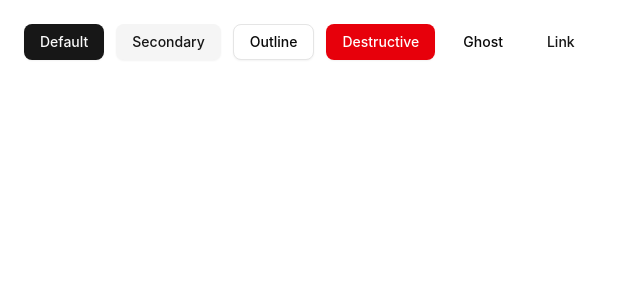
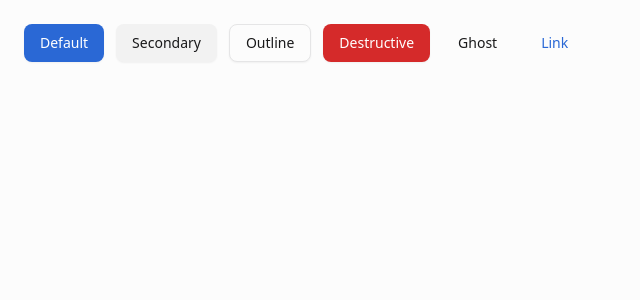
Before and after one commit to ssu-student-union/passu-ui, a React (Vite) app: page / in a window 1280 px wide. Shown: the top 300 px of the page, without its empty margins (0-640 px from the left). Built offline with nearby package versions, Linux system fonts and the light colour scheme.

Commit message:
feat: 원자적 디자인 토큰 정의

```diff
--- a/src/components/button.tsx
+++ b/src/components/button.tsx
@@ -4,7 +4,7 @@ import { tv, type VariantProps } from "tailwind-variants";
 import { cn } from "@/utils/cn";
 
 export const buttonVariants = tv({
-  base: "inline-flex shrink-0 items-center justify-center gap-2 whitespace-nowrap rounded-md text-sm font-medium outline-none transition-all disabled:pointer-events-none disabled:opacity-50 [&_svg]:pointer-events-none [&_svg:not([class*='size-'])]:size-4 focus-visible:border-ring focus-visible:ring-[3px] focus-visible:ring-ring/50 aria-invalid:border-destructive aria-invalid:ring-destructive/20",
+  base: "inline-flex shrink-0 items-center justify-center gap-2 whitespace-nowrap rounded-md font-medium text-sm outline-none transition-all focus-visible:border-ring focus-visible:ring-[3px] focus-visible:ring-ring/50 disabled:pointer-events-none disabled:opacity-50 aria-invalid:border-destructive aria-invalid:ring-destructive/20 [&_svg:not([class*='size-'])]:size-4 [&_svg]:pointer-events-none",
   variants: {
     variant: {
       default: "bg-primary text-primary-foreground shadow-xs hover:bg-primary/90",
--- a/styles/theme.css
+++ b/styles/theme.css
@@ -1,110 +1,313 @@
 @custom-variant dark (&:is(.dark *));
 
-@theme inline {
-  --color-background: var(--background);
-  --color-foreground: var(--foreground);
-  --color-sidebar-ring: var(--sidebar-ring);
-  --color-sidebar-border: var(--sidebar-border);
-  --color-sidebar-accent-foreground: var(--sidebar-accent-foreground);
-  --color-sidebar-accent: var(--sidebar-accent);
-  --color-sidebar-primary-foreground: var(--sidebar-primary-foreground);
-  --color-sidebar-primary: var(--sidebar-primary);
-  --color-sidebar-foreground: var(--sidebar-foreground);
-  --color-sidebar: var(--sidebar);
-  --color-chart-5: var(--chart-5);
-  --color-chart-4: var(--chart-4);
-  --color-chart-3: var(--chart-3);
-  --color-chart-2: var(--chart-2);
-  --color-chart-1: var(--chart-1);
-  --color-ring: var(--ring);
-  --color-input: var(--input);
-  --color-border: var(--border);
-  --color-destructive: var(--destructive);
-  --color-accent-foreground: var(--accent-foreground);
-  --color-accent: var(--accent);
-  --color-muted-foreground: var(--muted-foreground);
-  --color-muted: var(--muted);
-  --color-secondary-foreground: var(--secondary-foreground);
-  --color-secondary: var(--secondary);
-  --color-primary-foreground: var(--primary-foreground);
-  --color-primary: var(--primary);
-  --color-popover-foreground: var(--popover-foreground);
-  --color-popover: var(--popover);
-  --color-card-foreground: var(--card-foreground);
-  --color-card: var(--card);
-  --radius-sm: calc(var(--radius) - 4px);
-  --radius-md: calc(var(--radius) - 2px);
-  --radius-lg: var(--radius);
-  --radius-xl: calc(var(--radius) + 4px);
+@theme {
+  /* ---------------------------------------------------------------- */
+  /* Color
+  /* ---------------------------------------------------------------- */
+  --color-base-black: #121212;
+  --color-base-white: #fcfcfc;
+
+  /* Color / Primary scale */
+  --color-primary-25: #f2f6fd;
+  --color-primary-50: #eaf0fb;
+  --color-primary-100: #d4e1f7;
+  --color-primary-200: #aac3ee;
+  --color-primary-300: #7fa4e6;
+  --color-primary-400: #5586dd;
+  --color-primary-500: #2a68d5;
+  --color-primary-600: #2253aa;
+  --color-primary-700: #193e80;
+  --color-primary-800: #112a55;
+  --color-primary-900: #08152b;
+
+  /* Color / Gray scale */
+  --color-gray-25: #f7f7f7;
+  --color-gray-50: #f2f2f2;
+  --color-gray-100: #e5e5e6;
+  --color-gray-200: #cbcbcd;
+  --color-gray-300: #b0b0b5;
+  --color-gray-400: #96969c;
+  --color-gray-500: #7c7c83;
+  --color-gray-600: #636369;
+  --color-gray-700: #4a4a4f;
+  --color-gray-800: #313135;
+  --color-gray-900: #19191a;
+
+  /* Color / Red scale */
+  --color-red-25: #fdf2f2;
+  --color-red-50: #fbeaea;
+  --color-red-100: #f7d4d4;
+  --color-red-200: #eeaaaa;
+  --color-red-300: #e67f7f;
+  --color-red-400: #dd5555;
+  --color-red-500: #d52a2a;
+  --color-red-600: #aa2222;
+  --color-red-700: #801919;
+  --color-red-800: #551111;
+  --color-red-900: #2b0808;
+
+  /* Color / Yellow scale */
+  --color-yellow-25: #fffaf0;
+  --color-yellow-50: #fff7e5;
+  --color-yellow-100: #ffefcc;
+  --color-yellow-200: #ffdf99;
+  --color-yellow-300: #ffcf66;
+  --color-yellow-400: #ffbe33;
+  --color-yellow-500: #ffae00;
+  --color-yellow-600: #cc8b00;
+  --color-yellow-700: #996900;
+  --color-yellow-800: #664600;
+  --color-yellow-900: #332300;
+
+  /* Color / Green scale */
+  --color-green-25: #f5fbf4;
+  --color-green-50: #eef8ed;
+  --color-green-100: #dcf0db;
+  --color-green-200: #b9e1b7;
+  --color-green-300: #97d392;
+  --color-green-400: #74c46e;
+  --color-green-500: #51b54a;
+  --color-green-600: #41913b;
+  --color-green-700: #316d2c;
+  --color-green-800: #20481e;
+  --color-green-900: #10240f;
+
+  /* Color / White alpha */
+  --color-white-alpha-5: #ffffff0d;
+  --color-white-alpha-8: #ffffff14;
+  --color-white-alpha-12: #ffffff1f;
+  --color-white-alpha-16: #ffffff29;
+  --color-white-alpha-24: #ffffff3d;
+  --color-white-alpha-36: #ffffff5c;
+  --color-white-alpha-50: #ffffff80;
+  --color-white-alpha-70: #ffffffb2;
+  --color-white-alpha-85: #ffffffd9;
+  --color-white-alpha-100: #ffffff;
+
+  /* Color / Black alpha */
+  --color-black-alpha-5: #0000000d;
+  --color-black-alpha-8: #00000014;
+  --color-black-alpha-12: #0000001f;
+  --color-black-alpha-16: #00000029;
+  --color-black-alpha-24: #0000003d;
+  --color-black-alpha-36: #0000005c;
+  --color-black-alpha-50: #00000080;
+  --color-black-alpha-70: #000000b2;
+  --color-black-alpha-85: #000000d9;
+  --color-black-alpha-100: #000000;
+
+  /* ---------------------------------------------------------------- */
+  /* Radius
+  /* ---------------------------------------------------------------- */
+  --radius-4: 0.25rem;
+  --radius-8: 0.5rem;
+  --radius-12: 0.75rem;
+  --radius-16: 1rem;
+  --radius-sm: var(--radius-4);
+  --radius-md: var(--radius-8);
+  --radius-lg: var(--radius-12);
+  --radius-xl: var(--radius-16);
+
+  /* ---------------------------------------------------------------- */
+  /* Shadow
+  /* ---------------------------------------------------------------- */
+  --shadow-ambient-weak: 0 0 1rem 0 var(--elevation-weak);
+  --shadow-ambient-regular: 0 0 2rem 0 var(--elevation-regular);
+  --shadow-ambient-strong: 0 0 4rem 0 var(--elevation-strong);
+  --shadow-key-weak: 0 0.5rem 2rem 0 var(--elevation-weak);
+  --shadow-key-regular: 0 0.5rem 2.5rem 0 var(--elevation-regular);
+
+  /* ---------------------------------------------------------------- */
+  /* Font family
+  /* ---------------------------------------------------------------- */
+  --font-sans: "Pretendard", ui-sans-serif, system-ui, -apple-system, "Malgun Gothic", sans-serif;
+
+  /* ---------------------------------------------------------------- */
+  /* Typography
+  /* ---------------------------------------------------------------- */
+  --text-display1-36: 2.25rem;
+  --text-display1-36--line-height: 1.3;
+  --text-display1-36--letter-spacing: -0.02em;
+  --text-display1-36--font-weight: 700;
+
+  --text-display2-32: 2rem;
+  --text-display2-32--line-height: 1.3;
+  --text-display2-32--letter-spacing: -0.02em;
+  --text-display2-32--font-weight: 600;
+
+  --text-title1-28: 1.75rem;
+  --text-title1-28--line-height: 1.3;
+  --text-title1-28--letter-spacing: -0.02em;
+  --text-title1-28--font-weight: 600;
+
+  --text-title2-24: 1.5rem;
+  --text-title2-24--line-height: 1.3;
+  --text-title2-24--letter-spacing: -0.02em;
+  --text-title2-24--font-weight: 600;
+
+  --text-title3-20: 1.25rem;
+  --text-title3-20--line-height: 1.3;
+  --text-title3-20--letter-spacing: -0.02em;
+  --text-title3-20--font-weight: 600;
+
+  --text-title4-20: 1.25rem;
+  --text-title4-20--line-height: 1.3;
+  --text-title4-20--letter-spacing: -0.02em;
+  --text-title4-20--font-weight: 500;
+
+  --text-body1-16: 1rem;
+  --text-body1-16--line-height: 1.4;
+  --text-body1-16--letter-spacing: -0.02em;
+  --text-body1-16--font-weight: 600;
+
+  --text-body2-16: 1rem;
+  --text-body2-16--line-height: 1.4;
+  --text-body2-16--letter-spacing: -0.02em;
+  --text-body2-16--font-weight: 500;
+
+  --text-body3-15: 0.9375rem;
+  --text-body3-15--line-height: 1.4;
+  --text-body3-15--letter-spacing: -0.02em;
+  --text-body3-15--font-weight: 500;
+
+  --text-body4-14: 0.875rem;
+  --text-body4-14--line-height: 1.4;
+  --text-body4-14--letter-spacing: -0.02em;
+  --text-body4-14--font-weight: 600;
+
+  --text-body5-14: 0.875rem;
+  --text-body5-14--line-height: 1.4;
+  --text-body5-14--letter-spacing: -0.02em;
+  --text-body5-14--font-weight: 500;
+
+  --text-caption1-12: 0.75rem;
+  --text-caption1-12--line-height: 1.3;
+  --text-caption1-12--letter-spacing: -0.02em;
+  --text-caption1-12--font-weight: 500;
+
+  --text-caption2-12: 0.75rem;
+  --text-caption2-12--line-height: 1.3;
+  --text-caption2-12--letter-spacing: -0.02em;
+  --text-caption2-12--font-weight: 400;
 }
 
-:root {
-  --radius: 0.625rem;
-  --background: oklch(1 0 0);
-  --foreground: oklch(0.145 0 0);
-  --card: oklch(1 0 0);
-  --card-foreground: oklch(0.145 0 0);
-  --popover: oklch(1 0 0);
-  --popover-foreground: oklch(0.145 0 0);
-  --primary: oklch(0.205 0 0);
-  --primary-foreground: oklch(0.985 0 0);
-  --secondary: oklch(0.97 0 0);
-  --secondary-foreground: oklch(0.205 0 0);
-  --muted: oklch(0.97 0 0);
-  --muted-foreground: oklch(0.556 0 0);
-  --accent: oklch(0.97 0 0);
-  --accent-foreground: oklch(0.205 0 0);
-  --destructive: oklch(0.577 0.245 27.325);
-  --border: oklch(0.922 0 0);
-  --input: oklch(0.922 0 0);
-  --ring: oklch(0.708 0 0);
-  --chart-1: oklch(0.646 0.222 41.116);
-  --chart-2: oklch(0.6 0.118 184.704);
-  --chart-3: oklch(0.398 0.07 227.392);
-  --chart-4: oklch(0.828 0.189 84.429);
-  --chart-5: oklch(0.769 0.188 70.08);
-  --sidebar: oklch(0.985 0 0);
-  --sidebar-foreground: oklch(0.145 0 0);
-  --sidebar-primary: oklch(0.205 0 0);
-  --sidebar-primary-foreground: oklch(0.985 0 0);
-  --sidebar-accent: oklch(0.97 0 0);
-  --sidebar-accent-foreground: oklch(0.205 0 0);
-  --sidebar-border: oklch(0.922 0 0);
-  --sidebar-ring: oklch(0.708 0 0);
+/* ---------------------------------------------------------------- */
+/* Spacing
+/* ---------------------------------------------------------------- */
+@theme {
+  --spacing-*: initial;
+  --spacing-0\.5: 0.125rem;
+  --spacing-1: 0.25rem;
+  --spacing-2: 0.5rem;
+  --spacing-3: 0.75rem;
+  --spacing-4: 1rem;
+  --spacing-5: 1.25rem;
+  --spacing-6: 1.5rem;
+  --spacing-8: 2rem;
+  --spacing-10: 2.5rem;
+  --spacing-12: 3rem;
+  --spacing-16: 4rem;
+  --spacing-20: 5rem;
 }
 
-.dark {
-  --background: oklch(0.145 0 0);
-  --foreground: oklch(0.985 0 0);
-  --card: oklch(0.205 0 0);
-  --card-foreground: oklch(0.985 0 0);
-  --popover: oklch(0.205 0 0);
-  --popover-foreground: oklch(0.985 0 0);
-  --primary: oklch(0.922 0 0);
-  --primary-foreground: oklch(0.205 0 0);
-  --secondary: oklch(0.269 0 0);
-  --secondary-foreground: oklch(0.985 0 0);
-  --muted: oklch(0.269 0 0);
-  --muted-foreground: oklch(0.708 0 0);
-  --accent: oklch(0.269 0 0);
-  --accent-foreground: oklch(0.985 0 0);
-  --destructive: oklch(0.704 0.191 22.216);
-  --border: oklch(1 0 0 / 10%);
-  --input: oklch(1 0 0 / 15%);
-  --ring: oklch(0.556 0 0);
-  --chart-1: oklch(0.488 0.243 264.376);
-  --chart-2: oklch(0.696 0.17 162.48);
-  --chart-3: oklch(0.769 0.188 70.08);
-  --chart-4: oklch(0.627 0.265 303.9);
-  --chart-5: oklch(0.645 0.246 16.439);
-  --sidebar: oklch(0.205 0 0);
-  --sidebar-foreground: oklch(0.985 0 0);
-  --sidebar-primary: oklch(0.488 0.243 264.376);
-  --sidebar-primary-foreground: oklch(0.985 0 0);
-  --sidebar-accent: oklch(0.269 0 0);
-  --sidebar-accent-foreground: oklch(0.985 0 0);
-  --sidebar-border: oklch(1 0 0 / 10%);
-  --sidebar-ring: oklch(0.556 0 0);
+/*
+ * Color / Semantic tokens
+ */
+:root {
+  --fg-default: var(--color-gray-900);
+  --fg-alternative: var(--color-gray-600);
+  --fg-assistive: var(--color-gray-400);
+  --fg-disabled: var(--color-gray-200);
+  --fg-inverse-default: var(--color-white-alpha-100);
+  --fg-inverse-alternative: var(--color-white-alpha-70);
+  --fg-inverse-assistive: var(--color-white-alpha-50);
+  --fg-brand-default: var(--color-primary-600);
+  --fg-brand-assistive: var(--color-primary-300);
+  --fg-danger-default: var(--color-red-600);
+  --fg-danger-assistive: var(--color-red-300);
+  --fg-warning-default: var(--color-yellow-600);
+  --fg-warning-assistive: var(--color-yellow-200);
+
+  --fill-neutral: var(--color-gray-50);
+  --fill-neutral-subtle: var(--color-gray-25);
+  --fill-neutral-hovered: var(--color-gray-100);
+  --fill-disabled: var(--color-gray-25);
+  --fill-brand: var(--color-primary-500);
+  --fill-brand-hovered: var(--color-primary-600);
+  --fill-brand-subtle: var(--color-primary-50);
+  --fill-danger: var(--color-red-500);
+  --fill-danger-subtle: var(--color-red-50);
+
+  --bg-canvas: var(--color-base-white);
+  --bg-surface: var(--color-gray-25);
+
+  --border-default: var(--color-gray-100);
+  --border-alternative: var(--color-gray-50);
+  --border-disabled: var(--color-gray-200);
+  --border-focus: var(--color-primary-400);
+  --border-danger: var(--color-red-400);
+
+  --elevation-weak: var(--color-black-alpha-8);
+  --elevation-regular: var(--color-black-alpha-12);
+  --elevation-strong: var(--color-black-alpha-16);
+}
+
+@theme inline {
+  --color-fg-default: var(--fg-default);
+  --color-fg-alternative: var(--fg-alternative);
+  --color-fg-assistive: var(--fg-assistive);
+  --color-fg-disabled: var(--fg-disabled);
+  --color-fg-inverse-default: var(--fg-inverse-default);
+  --color-fg-inverse-alternative: var(--fg-inverse-alternative);
+  --color-fg-inverse-assistive: var(--fg-inverse-assistive);
+  --color-fg-brand-default: var(--fg-brand-default);
+  --color-fg-brand-assistive: var(--fg-brand-assistive);
+  --color-fg-danger-default: var(--fg-danger-default);
+  --color-fg-danger-assistive: var(--fg-danger-assistive);
+  --color-fg-warning-default: var(--fg-warning-default);
+  --color-fg-warning-assistive: var(--fg-warning-assistive);
+
+  --color-fill-neutral: var(--fill-neutral);
+  --color-fill-neutral-subtle: var(--fill-neutral-subtle);
+  --color-fill-neutral-hovered: var(--fill-neutral-hovered);
+  --color-fill-disabled: var(--fill-disabled);
+  --color-fill-brand: var(--fill-brand);
+  --color-fill-brand-hovered: var(--fill-brand-hovered);
+  --color-fill-brand-subtle: var(--fill-brand-subtle);
+  --color-fill-danger: var(--fill-danger);
+  --color-fill-danger-subtle: var(--fill-danger-subtle);
+
+  --color-bg-canvas: var(--bg-canvas);
+  --color-bg-surface: var(--bg-surface);
+
+  --color-border-default: var(--border-default);
+  --color-border-alternative: var(--border-alternative);
+  --color-border-disabled: var(--border-disabled);
+  --color-border-focus: var(--border-focus);
+  --color-border-danger: var(--border-danger);
+
+  --color-elevation-weak: var(--elevation-weak);
+  --color-elevation-regular: var(--elevation-regular);
+  --color-elevation-strong: var(--elevation-strong);
+
+  --color-background: var(--bg-canvas);
+  --color-foreground: var(--fg-default);
+  --color-card: var(--bg-canvas);
+  --color-card-foreground: var(--fg-default);
+  --color-popover: var(--bg-canvas);
+  --color-popover-foreground: var(--fg-default);
+  --color-primary: var(--fill-brand);
+  --color-primary-foreground: var(--fg-inverse-default);
+  --color-secondary: var(--fill-neutral);
+  --color-secondary-foreground: var(--fg-default);
+  --color-muted: var(--fill-neutral-subtle);
+  --color-muted-foreground: var(--fg-alternative);
+  --color-accent: var(--fill-neutral);
+  --color-accent-foreground: var(--fg-default);
+  --color-destructive: var(--fill-danger);
+  --color-border: var(--border-default);
+  --color-input: var(--border-default);
+  --color-ring: var(--border-focus);
 }
 
 @layer base {
@@ -112,6 +315,6 @@
     @apply border-border outline-ring/50;
   }
   body {
-    @apply bg-background text-foreground;
+    @apply bg-background text-foreground font-sans;
   }
 }
```
